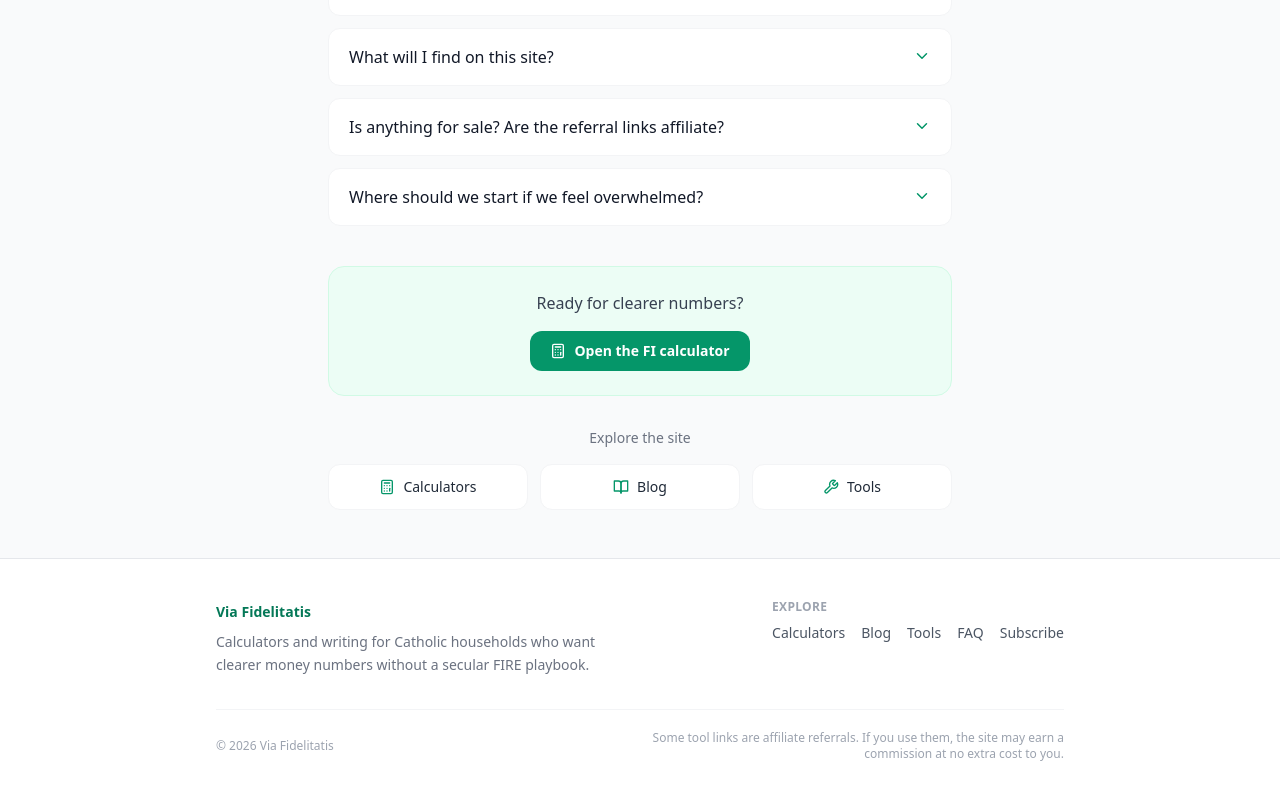
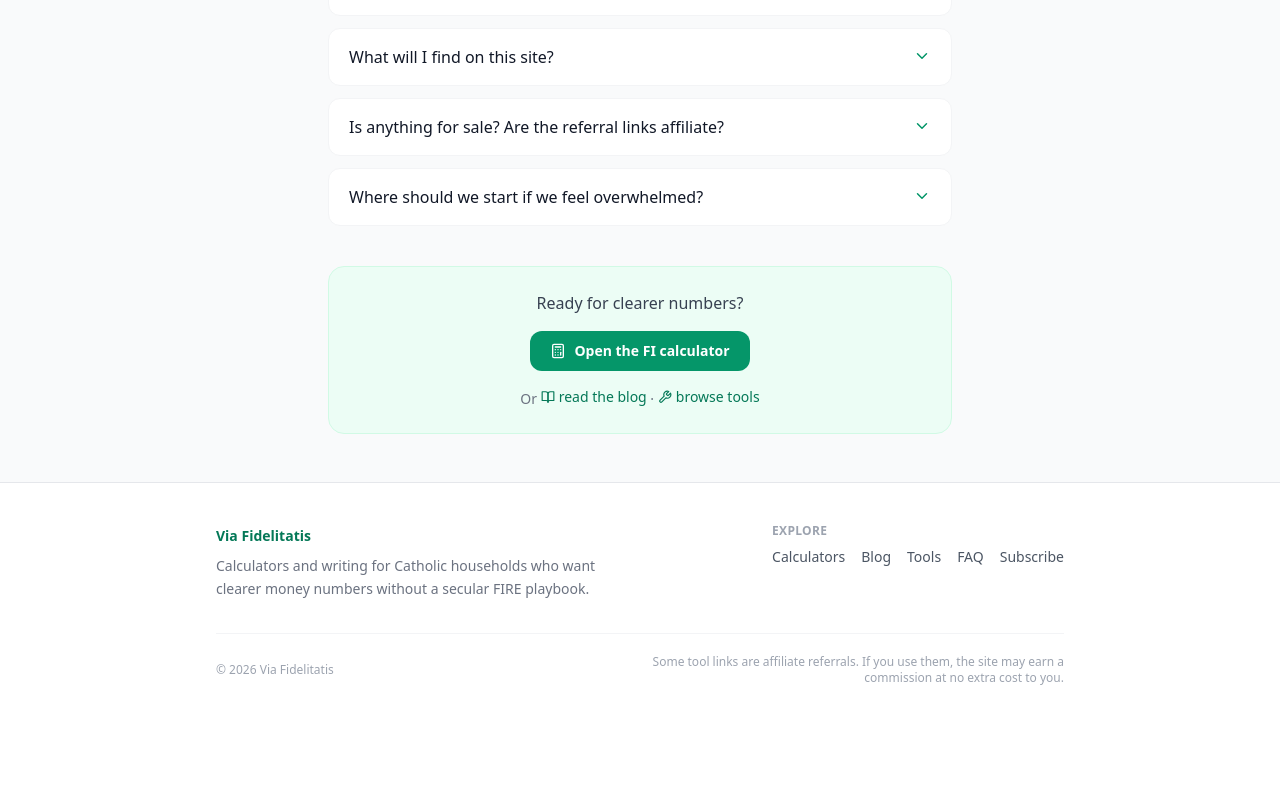
Before and after one commit to daughterpop/super-fi-calc, a React (Vite) app: page /faq in a window 1280 px wide. Shown: the part 860-1660 px from the top of the page. After the commit the page ends 1586 px from the top, so only its background shows below. Built offline with nearby package versions, Linux system fonts and the light colour scheme.

Commit message:
Daily site improvement: Link FAQ answers to calculators and guides – August 29, 2026

```diff
--- a/src/pages/Faq.jsx
+++ b/src/pages/Faq.jsx
@@ -3,6 +3,10 @@ import { BookOpen, Calculator, ChevronDown, Wrench } from 'lucide-react';
 import { useState } from 'react';
 import SiteHeader from '../components/SiteHeader';
 import SiteFooter from '../components/SiteFooter';
+import { pathForCalculator } from '../data/calculators';
+
+const LINK_CLASS =
+  'text-emerald-700 hover:text-emerald-800 font-medium underline-offset-2 hover:underline';
 
 const FAQS = [
   {
@@ -15,35 +19,127 @@ const FAQS = [
   },
   {
     q: 'Is financial independence the same as early retirement or FIRE?',
-    a: 'Not exactly. Classic FIRE often aims to stop working as early as possible. Here, FI means freedom to live your vocation: more margin for prayer, presence, parish, and the work God actually called you to — whether or not that includes paid work. The number is a tool for margin, not an idol of leisure.',
+    a: (
+      <>
+        Not exactly. Classic FIRE often aims to stop working as early as possible. Here, FI means freedom to live your vocation: more margin for prayer, presence, parish, and the work God actually called you to — whether or not that includes paid work. The number is a tool for margin, not an idol of leisure. See{' '}
+        <Link to="/blog/is-fire-compatible-with-catholicism" className={LINK_CLASS}>
+          Is FIRE Compatible with Catholicism?
+        </Link>{' '}
+        and{' '}
+        <Link to="/blog/why-fi-for-catholics" className={LINK_CLASS}>
+          Why FI for Catholics
+        </Link>
+        .
+      </>
+    ),
   },
   {
     q: 'Does pursuing FI conflict with trusting Providence?',
-    a: 'No. Scripture and the saints repeatedly pair wise planning with radical trust. Joseph stored grain; the wise virgins brought oil. Building margin is one practical way to reduce the anxiety that crowds out prayer and generosity — so you can trust more, not less.',
+    a: (
+      <>
+        No. Scripture and the saints repeatedly pair wise planning with radical trust. Joseph stored grain; the wise virgins brought oil. Building margin is one practical way to reduce the anxiety that crowds out prayer and generosity — so you can trust more, not less.{' '}
+        <Link to="/blog/why-fi-for-catholics" className={LINK_CLASS}>
+          Why FI for Catholics
+        </Link>{' '}
+        walks through that pairing.
+      </>
+    ),
   },
   {
     q: 'Should tithing and charitable giving be part of an FI plan?',
-    a: 'Yes. Many Catholic families treat giving as a non-negotiable expense, not an afterthought. Planning for it keeps generosity alive after the paycheck stops and turns surplus into fuel for parish, missions, and hospitality.',
+    a: (
+      <>
+        Yes. Many Catholic families treat giving as a non-negotiable expense, not an afterthought. The{' '}
+        <Link to={pathForCalculator('tithing-surplus')} className={LINK_CLASS}>
+          tithing &amp; surplus calculator
+        </Link>{' '}
+        puts giving in the plan before surplus. For the household sequence, see{' '}
+        <Link to="/blog/how-to-budget-as-a-catholic-family-with-tithing-first" className={LINK_CLASS}>
+          How to Budget as a Catholic Family
+        </Link>
+        .
+      </>
+    ),
   },
   {
     q: 'How should a large Catholic family think about the 4% rule?',
-    a: 'Treat 4% as a starting point, not gospel. Larger households often have higher ongoing costs (food, education, vehicles, healthcare) and may prefer a more conservative withdrawal rate or a floor of guaranteed income. Stress-test your real spending, not a single-person spreadsheet.',
+    a: (
+      <>
+        Treat 4% as a starting point, not gospel. Larger households often have higher ongoing costs (food, education, vehicles, healthcare) and may prefer a more conservative withdrawal rate or a floor of guaranteed income. Stress-test real spending in the{' '}
+        <Link to={pathForCalculator('fi-path')} className={LINK_CLASS}>
+          FI path calculator
+        </Link>
+        , not a single-person spreadsheet.
+      </>
+    ),
   },
   {
     q: 'What should we prioritize: emergency fund, retirement, 529s, or Catholic school tuition?',
-    a: 'A common order is: capture any employer match, build a real emergency fund, cover the next few years of known tuition if cash-flow is tight, then balance long-term retirement and education savings. Clarity on years-to-FI usually reveals the right next dollar better than a rigid rule.',
+    a: (
+      <>
+        A common order is: capture any{' '}
+        <Link to={pathForCalculator('employer-match')} className={LINK_CLASS}>
+          employer match
+        </Link>
+        , build a real{' '}
+        <Link to={pathForCalculator('emergency-fund')} className={LINK_CLASS}>
+          emergency fund
+        </Link>
+        , cover the next few years of known tuition if cash-flow is tight (see the{' '}
+        <Link to={pathForCalculator('college-529')} className={LINK_CLASS}>
+          college/529 calculator
+        </Link>
+        ), then balance long-term retirement and education savings. Clarity on years-to-FI usually reveals the right next dollar better than a rigid rule.
+      </>
+    ),
   },
   {
     q: 'What will I find on this site?',
-    a: 'A free FI calculator built for family realities, a blog of faith-filled stewardship essays (including seasonal saint reflections), practical tools and referral perks that free up cash, and this FAQ. Everything is aimed at margin for vocation, not lifestyle inflation.',
+    a: (
+      <>
+        A free{' '}
+        <Link to="/calculators" className={LINK_CLASS}>
+          FI calculator
+        </Link>{' '}
+        built for family realities, a{' '}
+        <Link to="/blog" className={LINK_CLASS}>
+          blog
+        </Link>{' '}
+        of faith-filled stewardship essays (including seasonal saint reflections), practical{' '}
+        <Link to="/tools" className={LINK_CLASS}>
+          tools
+        </Link>{' '}
+        and referral perks that free up cash, and this FAQ. Everything is aimed at margin for vocation, not lifestyle inflation.
+      </>
+    ),
   },
   {
     q: 'Is anything for sale? Are the referral links affiliate?',
-    a: 'The calculator and articles are free. Some tool recommendations include referral links; if you use them, the site may earn a small commission at no extra cost to you. Those offers are chosen because they can legitimately help a household free up cash or simplify money management on the path to FI.',
+    a: (
+      <>
+        The calculator and articles are free. Some recommendations on the{' '}
+        <Link to="/tools" className={LINK_CLASS}>
+          Tools
+        </Link>{' '}
+        page include referral links; if you use them, the site may earn a small commission at no extra cost to you. Those offers are chosen because they can legitimately help a household free up cash or simplify money management on the path to FI.
+      </>
+    ),
   },
   {
     q: 'Where should we start if we feel overwhelmed?',
-    a: 'Start with the calculator and rough numbers — they do not need to be perfect. One clear “years to FI” figure usually makes the next step obvious: one expense to cut, one surplus to increase, or a honest conversation with your spouse. Then read a post or two that matches your season of life.',
+    a: (
+      <>
+        Start with the{' '}
+        <Link to={pathForCalculator('fi-path')} className={LINK_CLASS}>
+          FI path calculator
+        </Link>{' '}
+        and rough numbers — they do not need to be perfect. One clear “years to FI” figure usually makes the next step obvious: one expense to cut, one surplus to increase, or an honest conversation with your spouse. Then read{' '}
+        <Link to="/blog/how-to-get-started-on-your-fi-path" className={LINK_CLASS}>
+          How to Get Started on Your FI Path
+        </Link>
+        .
+      </>
+    ),
   },
 ];
 
@@ -104,37 +200,24 @@ export default function Faq() {
             Ready for clearer numbers?
           </p>
           <Link
-            to="/calculators"
+            to={pathForCalculator('fi-path')}
             className="inline-flex items-center gap-2 px-5 py-2.5 bg-emerald-600 hover:bg-emerald-700 text-white font-semibold rounded-xl text-sm transition-colors"
           >
             <Calculator size={16} />
             Open the FI calculator
           </Link>
-        </div>
-
-        <p className="text-center text-sm text-gray-500 mt-8 mb-4">Explore the site</p>
-        <div className="grid grid-cols-1 sm:grid-cols-3 gap-3">
-          <Link
-            to="/calculators"
-            className="flex items-center gap-2 justify-center px-4 py-3 bg-white border border-gray-100 hover:border-emerald-200 rounded-xl text-sm font-medium text-gray-800 hover:text-emerald-700 transition-colors"
-          >
-            <Calculator size={16} className="text-emerald-600" />
-            Calculators
-          </Link>
-          <Link
-            to="/blog"
-            className="flex items-center gap-2 justify-center px-4 py-3 bg-white border border-gray-100 hover:border-emerald-200 rounded-xl text-sm font-medium text-gray-800 hover:text-emerald-700 transition-colors"
-          >
-            <BookOpen size={16} className="text-emerald-600" />
-            Blog
-          </Link>
-          <Link
-            to="/tools"
-            className="flex items-center gap-2 justify-center px-4 py-3 bg-white border border-gray-100 hover:border-emerald-200 rounded-xl text-sm font-medium text-gray-800 hover:text-emerald-700 transition-colors"
-          >
-            <Wrench size={16} className="text-emerald-600" />
-            Tools
-          </Link>
+          <p className="mt-4 text-sm text-gray-500">
+            Or{' '}
+            <Link to="/blog" className={`${LINK_CLASS} inline-flex items-center gap-1`}>
+              <BookOpen size={14} />
+              read the blog
+            </Link>
+            {' · '}
+            <Link to="/tools" className={`${LINK_CLASS} inline-flex items-center gap-1`}>
+              <Wrench size={14} />
+              browse tools
+            </Link>
+          </p>
         </div>
       </div>
       <SiteFooter />
```
